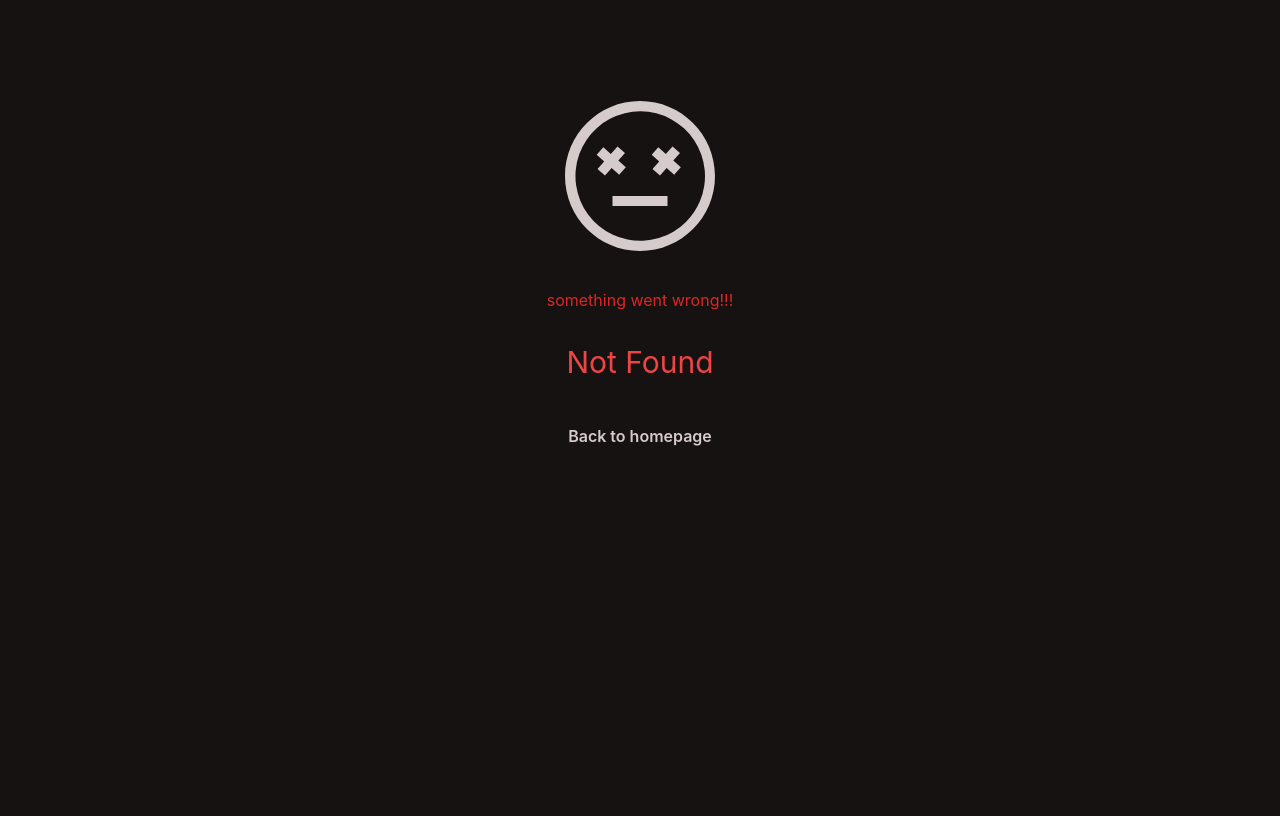
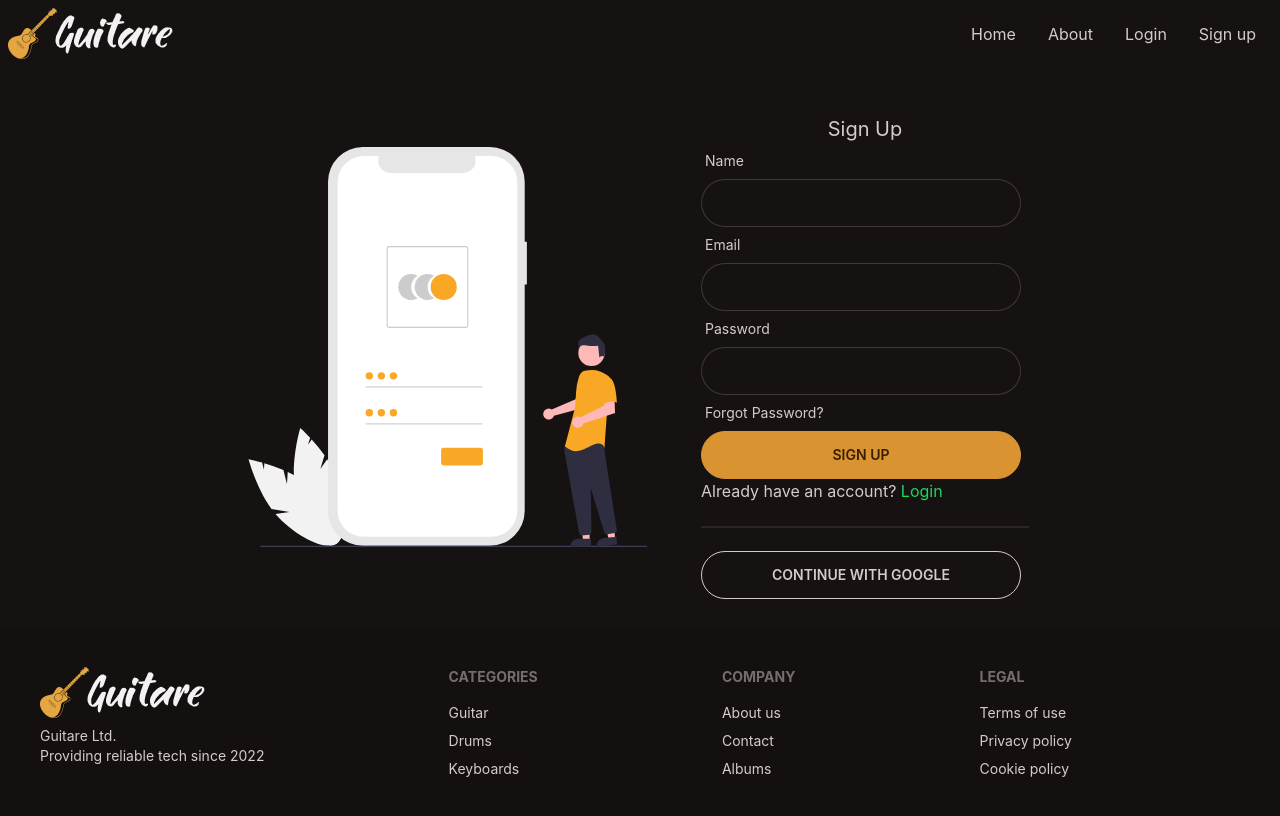
Before and after one commit to ivan975/octave-client, a React (Create React App) app: page /signup in a window 1280 px wide. Before the commit this address had no page. Shown: the top 816 px of the page. Built offline with nearby package versions, Linux system fonts and the light colour scheme.

Commit message:
login and registration design done

```diff
--- a/src/Pages/Login/Login.js
+++ b/src/Pages/Login/Login.js
@@ -1,9 +1,75 @@
-import React from 'react';
+import React, { useContext, useState } from 'react';
+import { useForm } from 'react-hook-form';
+import { AuthContext } from '../../Contexts/AuthProvider';
+import { useLocation, useNavigate, Link } from 'react-router-dom';
+import login from '../../assets/images/login.svg';
 
 const Login = () => {
+    // const { signIn } = useContext(AuthContext);
+    const { register, formState: { errors }, handleSubmit } = useForm();
+    const [loginError, setLoginError] = useState('');
+    const [loginUserEmail, setLoginUserEmail] = useState('');
+    const location = useLocation();
+    const navigate = useNavigate();
+
+    // const handleLogin = data => {
+    //     setLoginError('');
+    //     signIn(data.email, data.password)
+    //         .then(res => {
+    //             const user = res.user;
+    //             console.log(user);
+    //             setLoginUserEmail(data.email)
+    //         })
+    //         .catch(err => {
+    //             console.error(err.message);
+    //             setLoginError(err.message)
+    //         })
+    // }
+
     return (
-        <div>
+        <div className='flex justify-center items-center'>
+            <div>
+                <img className='w-[450px] h-[400px]' src={login} alt="" />
+            </div>
+            <div className='mt-5 flex justify-center items-center'>
+                <div className='w-96 p-7'>
+                    <h2 className='text-center text-xl'>Login</h2>
+                    <form onSubmit={handleSubmit()}>
+                        <div className="form-control w-full max-w-xs">
+                            <label className="label"><span className="label-text">Email</span></label>
+                            <input type="text"
+                                {...register("email", {
+                                    required: 'Email address is required'
+                                })
+                                }
+                                className="input input-bordered w-full max-w-xs" />
+                            {errors.email && <p className='text-red-600' role="alert">{errors.email?.message}</p>}
+                        </div>
+                        <div className="form-control w-full max-w-xs">
+                            <label className="label"><span className="label-text">Password</span></label>
+                            <input type="password"
+                                {...register("password", {
+                                    required: 'Password is required',
+                                    minLength: { value: 6, message: 'Password must be 6 characters or long' },
+                                    pattern: { value: /(?=.*[A-Z])(?=.*[!@#$&*])(?=.*[0-9])/, message: 'Password must have uppercase, number and special characters' }
+                                })
+                                }
+                                className="input input-bordered w-full max-w-xs"
+                            />
+                            {errors.password && <p className='text-red-600'>{errors.password?.message}</p>}
+                            <label className="label"><span className="label-text">Forgot Password?</span></label>
+                        </div>
+                        <input className='btn btn-accent w-full max-w-xs' value='Login' type="submit" />
+                        {
+                            loginError && <p className='text-red-600'>{loginError}</p>
+                        }
+                    </form>
 
+                    <p>New to guitare? <Link className='text-secondary' to='/signup'>Create new account</Link></p>
+                    <div className="divider">OR</div>
+                    <button className='btn btn-outline w-full max-w-xs'>CONTINUE WITH GOOGLE</button>
+                </div>
+            </div >
         </div>
     );
 };
--- /dev/null
+++ b/src/Pages/SignUp/SignUp.js
@@ -0,0 +1,86 @@
+import React, { useContext, useState } from 'react';
+import { AuthContext } from '../../Contexts/AuthProvider';
+import { useNavigate, Link } from 'react-router-dom';
+import { useForm } from 'react-hook-form';
+import { toast } from 'react-toastify';
+import login from '../../assets/images/login.svg';
+
+const SignUp = () => {
+
+    // const { createUser, updateUser } = <useConte></useConte>xt(AuthContext);
+    const { register, formState: { errors }, handleSubmit } = useForm();
+    const [signupError, setSignupError] = useState('');
+    const [createdUserEmail, setCreatedUserEmail] = useState('');
+    const navigate = useNavigate();
+
+    // const handleSignUp = data => {
+    //     createUser(data.email, data.password)
+    //         .then(res => {
+    //             setSignupError('')
+    //             const user = res.user;
+    //             console.log(user);
+    //             toast('user created successfully')
+    //             const userInfo = {
+    //                 displayName: data.name
+    //             }
+    //             updateUser(userInfo)
+    //                 .then(res => {
+    //                     saveUsers(data.name, data.email);
+    //                 })
+    //                 .catch(err => console.error(err))
+    //         })
+    //         .catch(err => {
+    //             console.error(err);
+    //             setSignupError(err.message)
+    //         })
+    // }
+
+    return (
+        <div className='flex justify-center items-center'>
+            <div>
+                <img className='w-[450px] h-[400px]' src={login} alt="" />
+            </div>
+            <div className='mt-5 flex justify-center items-center'>
+                <div className='w-96 p-7'>
+                    <h2 className='text-center text-xl'>Sign Up</h2>
+                    <form onSubmit={handleSubmit()}>
+                        <div className="form-control w-full max-w-xs">
+                            <label className="label"><span className="label-text">Name</span></label>
+                            <input type="text"{...register('name', {
+                                required: 'Name is required'
+                            })} className="input input-bordered w-full max-w-xs" />
+                            {errors.name && <p className='text-red-600'>{errors.name?.message}</p>}
+                        </div>
+                        <div className="form-control w-full max-w-xs">
+                            <label className="label"><span className="label-text">Email</span></label>
+                            <input type="email" {...register('email', {
+                                required: 'Email is required'
+                            })}
+                                className="input input-bordered w-full max-w-xs" />
+                            {errors.email && <p className='text-red-600'>{errors.email?.message}</p>}
+                        </div>
+                        <div className="form-control w-full max-w-xs">
+                            <label className="label"><span className="label-text">Password</span></label>
+                            <input type="password" {...register('password', {
+                                required: 'Password is required',
+                                pattern: { value: /(?=.*[A-Z])(?=.*[!@#$&*])(?=.*[0-9])/, message: 'Password must have uppercase, number and special characters' }
+                            })}
+                                className="input input-bordered w-full max-w-xs" />
+                            {errors.password && <p className='text-red-600'>{errors.password?.message}</p>}
+                            <label className="label"><span className="label-text">Forgot Password?</span></label>
+                        </div>
+                        <input className='btn btn-accent w-full max-w-xs' value='sign up' type="submit" />
+                        {
+                            signupError && <p className='text-red-600'>{signupError}</p>
+                        }
+                    </form>
+                    <p>Already have an account? <Link className='text-secondary' to='/login'>Login</Link></p>
+                    <div className="divider"></div>
+                    <button className='btn btn-outline w-full max-w-xs'>CONTINUE WITH GOOGLE</button>
+                </div>
+            </div >
+        </div>
+    );
+};
+
+export default SignUp;
```
Also changed, not shown: src/Routes/routes.js (+10 -0 lines), src/assets/images/login.svg (added).
